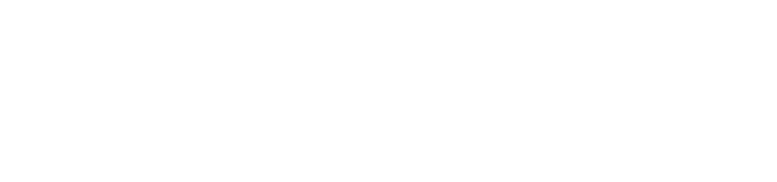
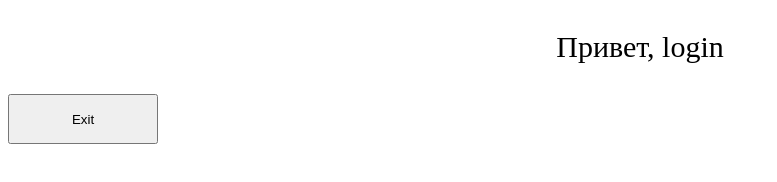
Before and after one commit to tarados-feroces/frontend, a plain HTML site: page sources/authorized.html in a window 1280 px wide. Shown: the whole page, without its empty margins (0-777 px from the left). Drawn offline with Linux system fonts and the light colour scheme.

Commit message:
+ auth page

```diff
--- a/sources/authorized.html
+++ b/sources/authorized.html
@@ -2,9 +2,13 @@
 <html lang="en">
 <head>
     <meta charset="UTF-8">
+    <link rel="stylesheet" href="style1.css">
     <title>Title</title>
 </head>
 <body>
 
+    <p class="text">Привет, login</p>
+    <button class="exitButton">Exit</button>
+
 </body>
 </html>
--- /dev/null
+++ b/sources/style1.css
@@ -0,0 +1,11 @@
+.exitButton {
+    width: 150px;
+    height: 50px;
+}
+
+
+.text {
+    text-align: center;
+    vertical-align: center;
+    font-size: 30px;
+}
```
